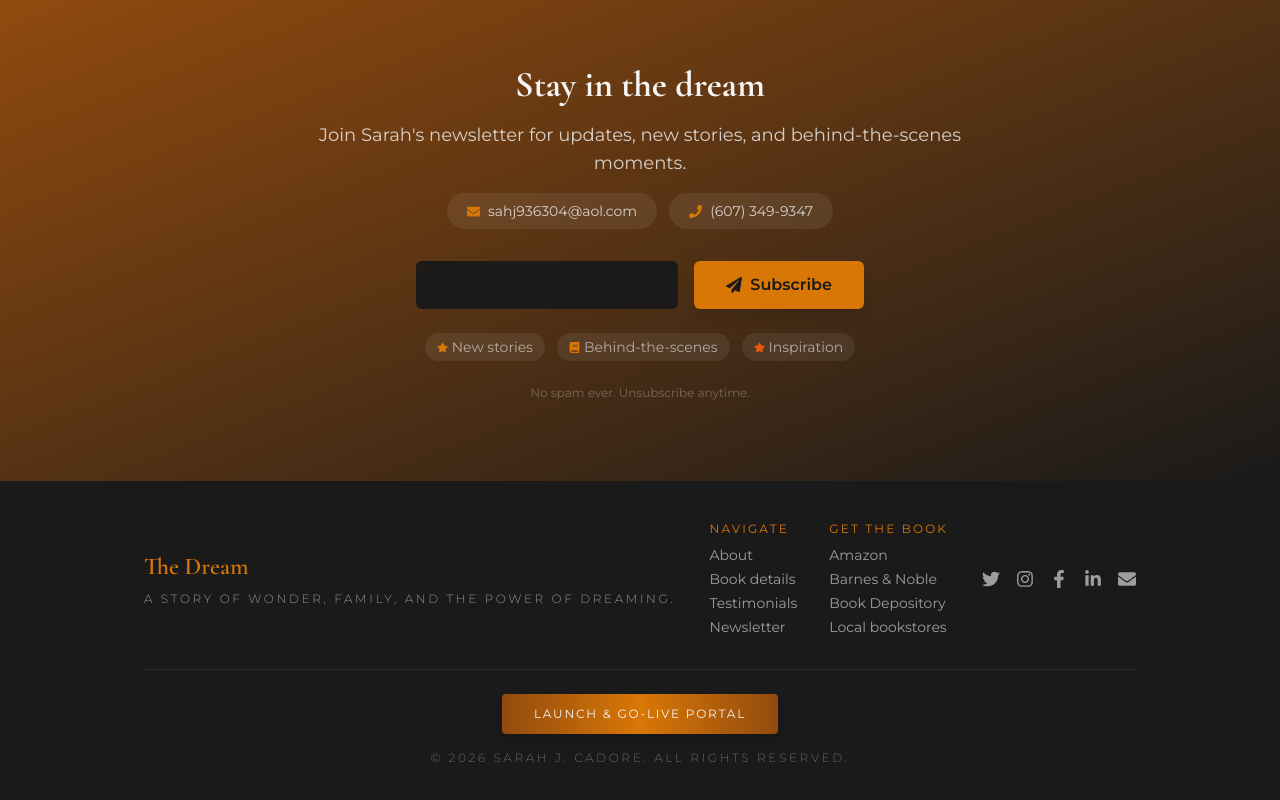
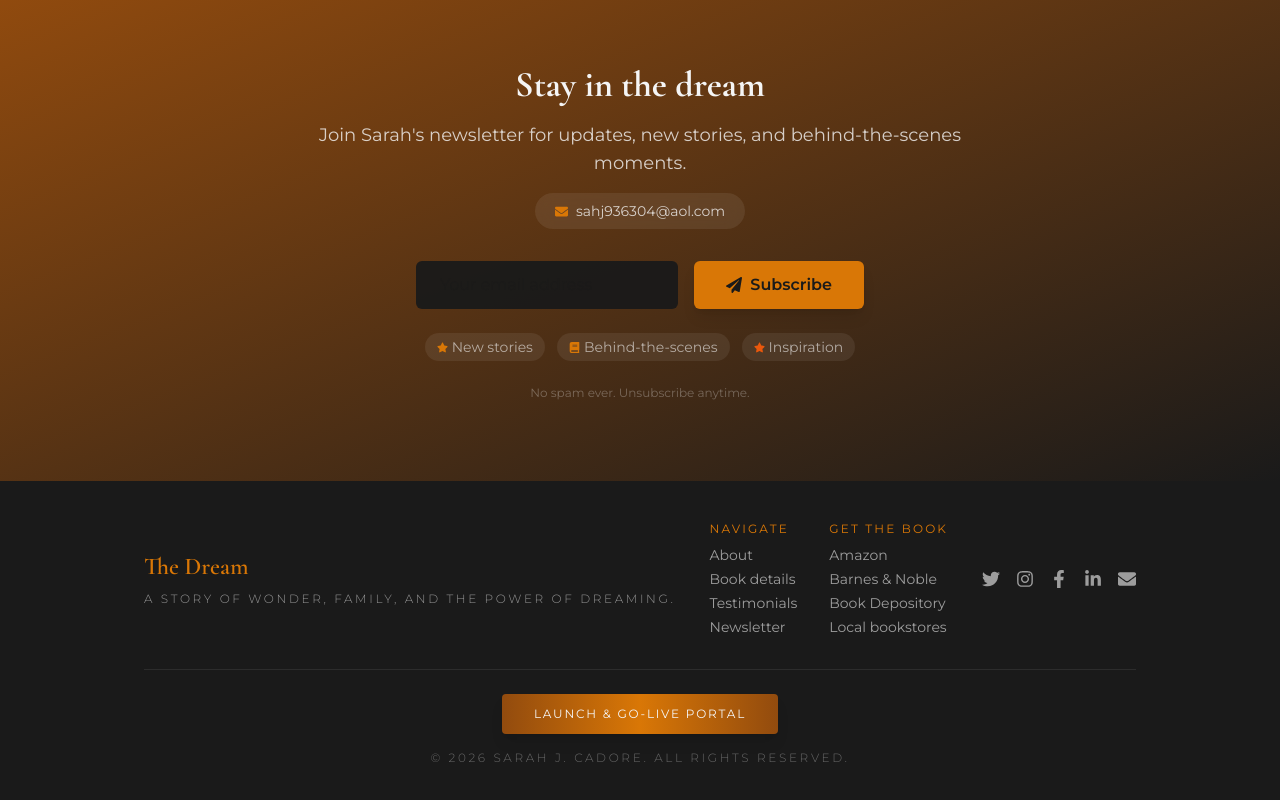
Before and after one commit to arjfc/sarah-cadore, a React (Vite) app: page / in a window 1280 px wide. Shown: the part 3090-3890 px from the top of the page. Built offline with nearby package versions, Linux system fonts and the light colour scheme.

Commit message:
(feat: update) remove some parts

```diff
--- a/src/components/Newsletter.jsx
+++ b/src/components/Newsletter.jsx
@@ -36,12 +36,12 @@ const Newsletter = () => {
               <span className="text-sm" style={{ color: 'rgba(245, 245, 245, 0.8)' }}>{authorData.email}</span>
             </div>
           )}
-          {authorData.phone && (
+          {/* {authorData.phone && (
             <div className="backdrop-blur-sm px-5 py-2 rounded-full inline-flex items-center gap-2" style={{ backgroundColor: 'rgba(255, 255, 255, 0.08)' }}>
               <FaPhone size={13} style={{ color: '#D97706' }} />
               <span className="text-sm" style={{ color: 'rgba(245, 245, 245, 0.8)' }}>{authorData.phone}</span>
             </div>
-          )}
+          )} */}
         </div>
 
         <form onSubmit={handleSubmit} className="max-w-md mx-auto flex flex-col sm:flex-row gap-4">
```
